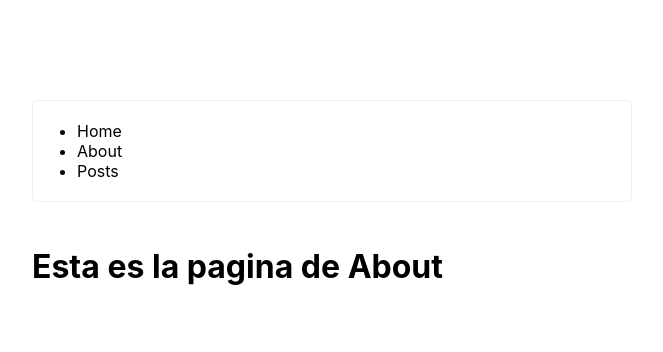
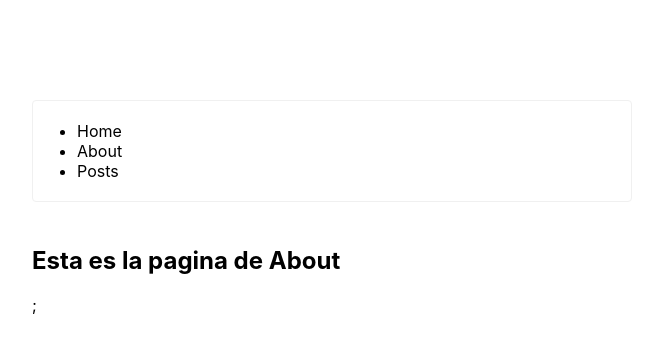
Before and after one commit to THE-FABI7/nextTutorial, a Next.js app: page /about in a window 1280 px wide. Shown: the top 352 px of the page, without its empty margins (308-971 px from the left). Built offline with nearby package versions, Linux system fonts and the light colour scheme.

Commit message:
Actualizacion

```diff
--- a/app/(with-banner)/about/page.jsx
+++ b/app/(with-banner)/about/page.jsx
@@ -1,3 +1,15 @@
+import Image from "next/image"
+/**
+ * Esta función devuelve un elemento React que muestra un encabezado h1 con el texto 'Esta es la página
+ * de Acerca de'.
+ * @returns Un elemento Reaccionar.
+ */
 export default function AboutPage() {
-  return <h1>Esta es la pagina de About</h1>;
+  return(
+    <section>
+           <h1>Esta es la pagina de About</h1>;
+    </section>
+  )
+
+
 }
--- a/app/(with-banner)/posts/[id]/comments/error.jsx
+++ b/app/(with-banner)/posts/[id]/comments/error.jsx
@@ -1,5 +1,6 @@
 'use client'
 
+/* Exportando la función Error. */
 export default function Error(){
     return(
         <p style={{background: 'red', color: 'white' }}>XXerror al cargar los comentariosXX</p>
--- a/app/(with-banner)/posts/[id]/comments/loading.jsx
+++ b/app/(with-banner)/posts/[id]/comments/loading.jsx
@@ -1,5 +1,3 @@
-export default function Loading(){
-    return(
-        <p>Cargando comentarios....</p>
-    )
+export default function Loading() {
+  return <p>Cargando comentarios....</p>;
 }
--- a/app/(with-banner)/posts/counter.jsx
+++ b/app/(with-banner)/posts/counter.jsx
@@ -1,7 +1,11 @@
 "use client";
 
 import { useState } from "react";
-
+/**
+ * La función Contador devuelve un div que contiene una p y un botón.
+ * La p muestra el conteo, y el botón incrementa el conteo
+ * @returns Una función que devuelve un div con una p y un botón.
+ */
 export function Counter() {
   const [count, setCount] = useState(0);
 
--- a/app/head.tsx
+++ b/app/head.tsx
@@ -1,3 +1,7 @@
+/**
+ * Devuelve un fragmento de React que contiene un título, una metaetiqueta y una etiqueta de enlace
+ * @returns Un componente de reacción
+ */
 export default function Head() {
   return (
     <>
--- a/next.config.js
+++ b/next.config.js
@@ -3,10 +3,9 @@ const nextConfig = {
   reactStrictMode: true,
   swcMinify: true,
   experimental: { appDir: true },
- /* Permitiendo cargar las imágenes desde los dominios. */
-  images:{
-    domains: ['avatars.dicebear.com'],
-    domains: ['media.istockphoto.com']
+  /* Permitiendo cargar las imágenes desde los dominios. */
+  images: {
+    domains: ["avatars.dicebear.com"],
   }
 };
 
```
Also changed, not shown: app/page.jsx (+4 -1 lines), app/img/Home.jpg (added), 1 other file (tests, documents, lock files or other folders).
